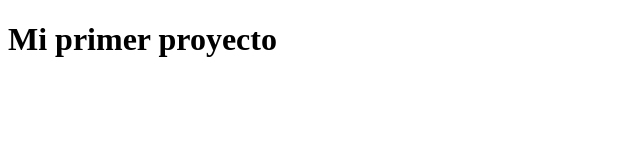
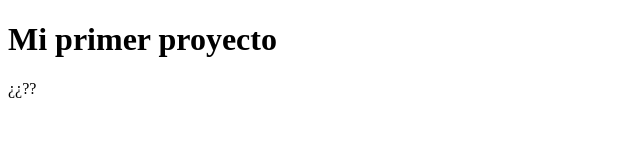
Before and after one commit to mbarrios3/TEST19-01, a plain HTML site: page index.html in a window 1280 px wide. Shown: the full height of the page, 0-640 px from the left. Drawn offline with Linux system fonts and the light colour scheme.

Commit message:
Cambio para prueba

```diff
--- a/index.html
+++ b/index.html
@@ -8,5 +8,6 @@
 </head>
 <body>
     <h1>Mi primer proyecto</h1>
+        <p>¿¿??</p>
 </body>
 </html>
```
